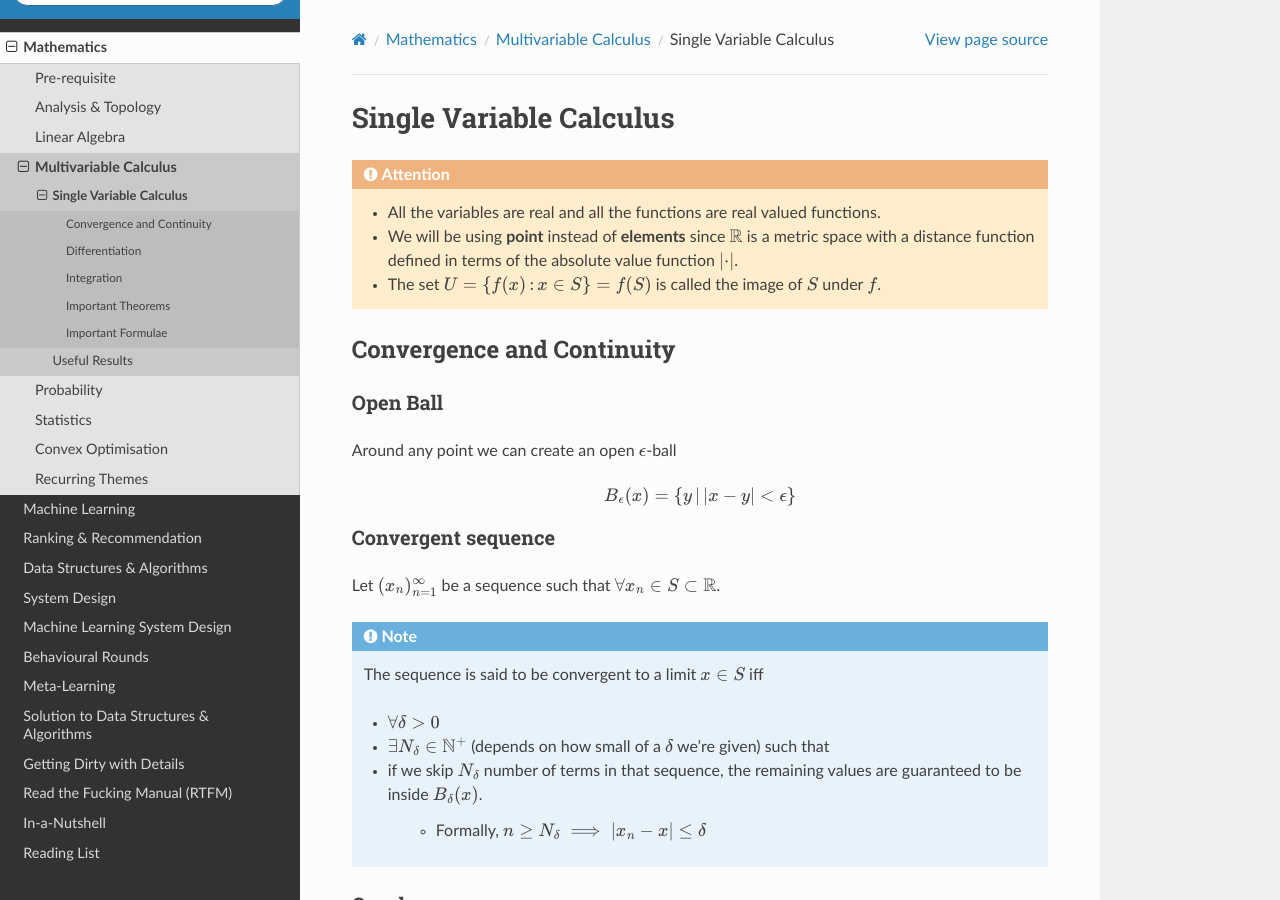
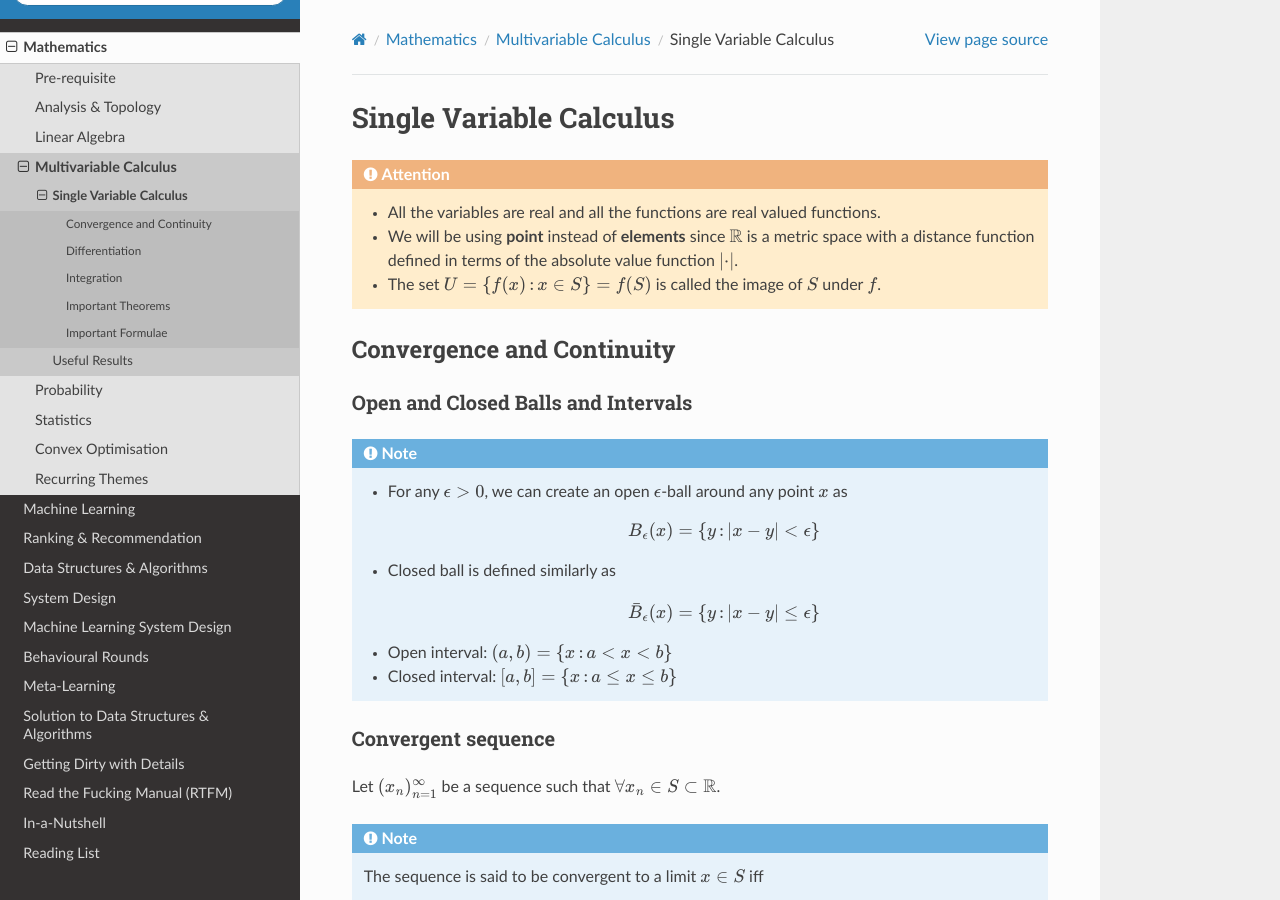
Before and after one commit to uselesstechjunks/leetcode, a Sphinx documentation site: the page built from docs/source/math/calc3/calc1.rst, in a window 1280 px wide and 900 px high. Built offline with Sphinx 7.4.7 and the Read the Docs theme 2.0.0, drawn with Linux system fonts in a browser that asks for light colours.

Commit message:
Update calc1.rst

```diff
--- a/docs/source/math/calc3/calc1.rst
+++ b/docs/source/math/calc3/calc1.rst
@@ -9,11 +9,17 @@ Single Variable Calculus
 ****************************************************************
 Convergence and Continuity
 ****************************************************************
-Open Ball
+Open and Closed Balls and Intervals
 ================================================================
-Around any point we can create an open :math:`\epsilon`-ball
+.. note::
+	* For any :math:`\epsilon > 0`, we can create an open :math:`\epsilon`-ball around any point :math:`x` as
 
-.. math:: B_\epsilon(x)=\{y\mathop{|} |x-y|< \epsilon\}
+		.. math:: B_\epsilon(x)=\{y\mathop{:} |x-y|< \epsilon\}
+	* Closed ball is defined similarly as
+
+		.. math:: \bar{B}_\epsilon(x)=\{y\mathop{:} |x-y|\leq \epsilon\}
+	* Open interval: :math:`(a,b)=\{x\mathop{:} a < x < b\}`
+	* Closed interval: :math:`[a,b]=\{x\mathop{:} a \leq x \leq b\}`
 
 Convergent sequence
 ================================================================
```
